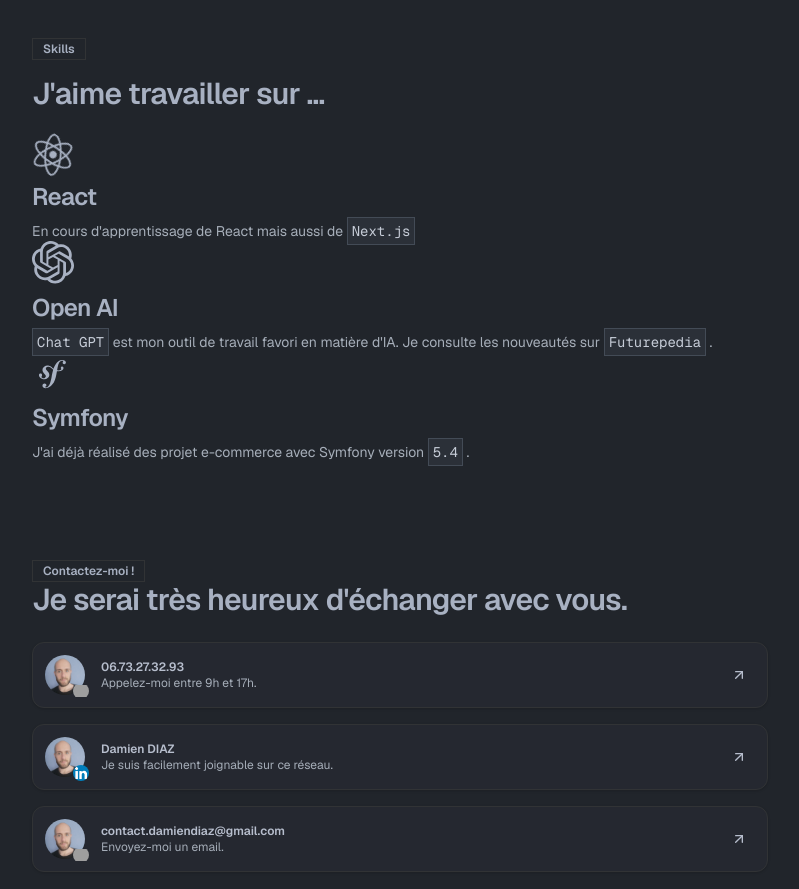
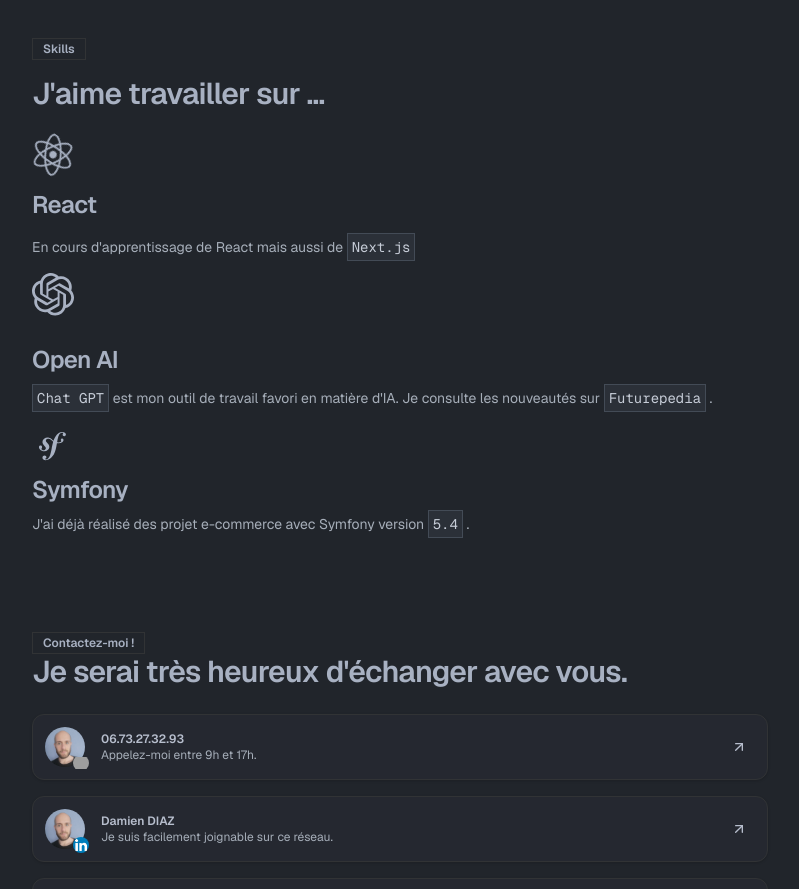
Before and after one commit to Damien1989/Portfolio-ReactDamien, a Next.js app: page / in a window 1280 px wide. Shown: the part 1460-2349 px from the top of the page, without its empty margins (240-1039 px from the left). Built offline with nearby package versions, Linux system fonts and the light colour scheme; grey boxes are pictures that could not be loaded; a web font is replaced by a local one.

Commit message:
skills space

```diff
--- a/app/_components/Skills.tsx
+++ b/app/_components/Skills.tsx
@@ -7,33 +7,33 @@ import { SymfonyLogo } from "./icons/SymfonyLogo";
 
 
 export const Skills = () => {
-    return <Section className="flex flex-col items-start gap-4">
+    return <Section className="flex flex-col items-start gap-5">
         <Badge variant={"outline"}>Skills</Badge>
     <h2 className="pb-2 text-3xl mt-4 font-semibold tracking-tight first:mt-0 mb-4">
         J'aime travailler sur ...
         </h2>
-              <div className="flex flex-col gap-2 flex-1">
+              <div className="flex flex-col gap-4 flex-1">
                 <ReactLogo size={42}
                  className="animate-spin"
                  style={{ animationDuration : "10s",
                   }} />
               <h3 className="text-2xl font-semibold tracking-tight">React</h3>
-              <p className="text-sm text-muted-foreground">En cours d'apprentissage de React mais aussi de <Code>Next.js</Code>
+              <p className="text-sm text-muted-foreground gap-3">En cours d'apprentissage de React mais aussi de <Code>Next.js</Code>
               </p>
           </div>
 
           <div className="flex max-md:flex-col gap-4">
-              <div className="flex flex-col gap-2">
+              <div className="flex flex-col gap-3 mt-4">
                 <OpenAILogo size={42}
                  />
-              <h3 className="text-2xl font-semibold tracking-tight">Open AI</h3>
+              <h3 className="text-2xl font-semibold tracking-tight mt-4">Open AI</h3>
               <p className="text-sm text-muted-foreground"><Code>Chat GPT</Code> est mon outil de travail favori en matière d'IA. Je consulte les nouveautés sur <Code>Futurepedia</Code> .
               </p>
           </div>
           </div>
 
           <div className="flex max-md:flex-col gap-4">
-              <div className="flex flex-col gap-2">
+              <div className="flex flex-col gap-2 mt-4">
                 <SymfonyLogo size={42}
                   />
               <h3 className="text-2xl font-semibold tracking-tight">Symfony</h3>
```
